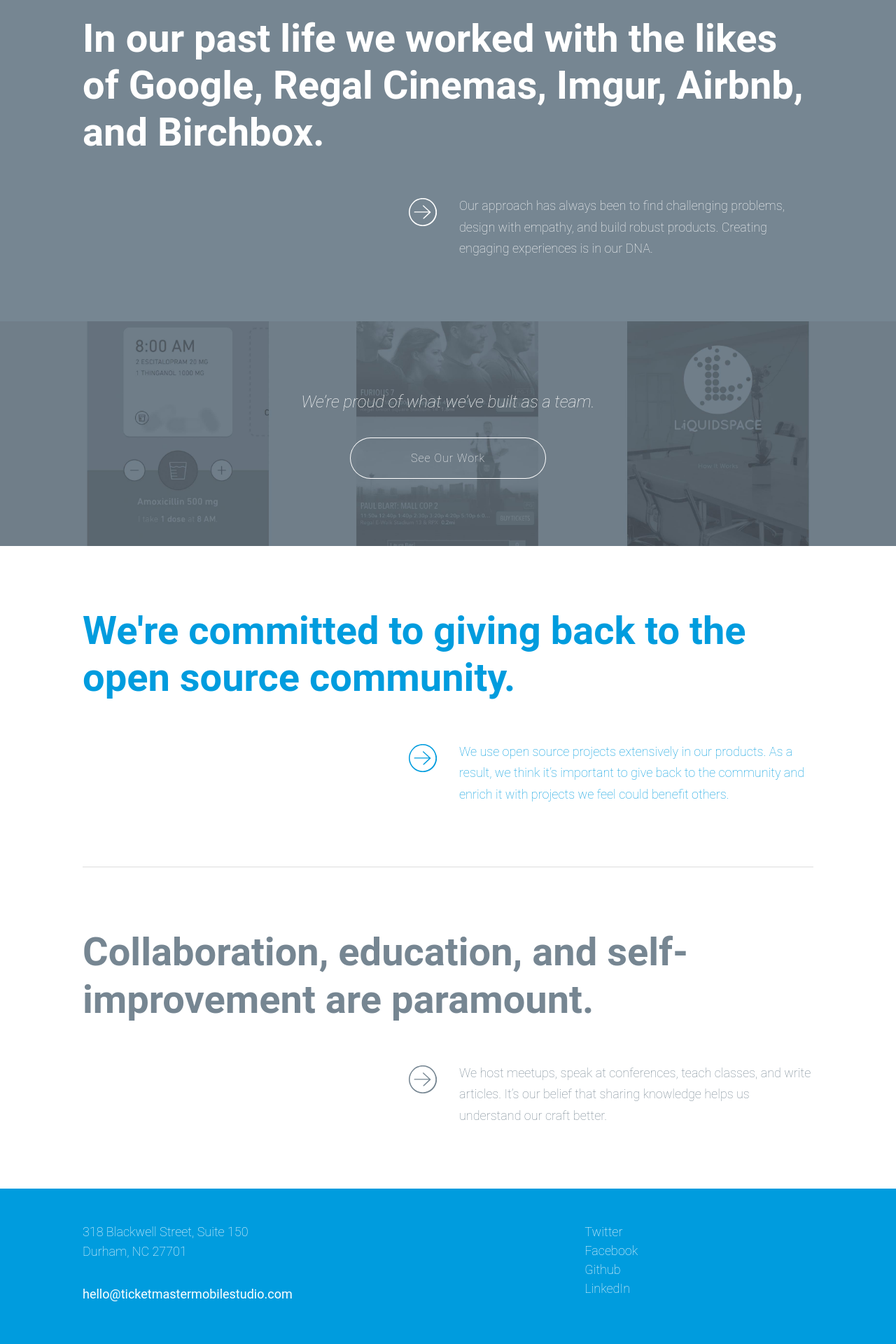
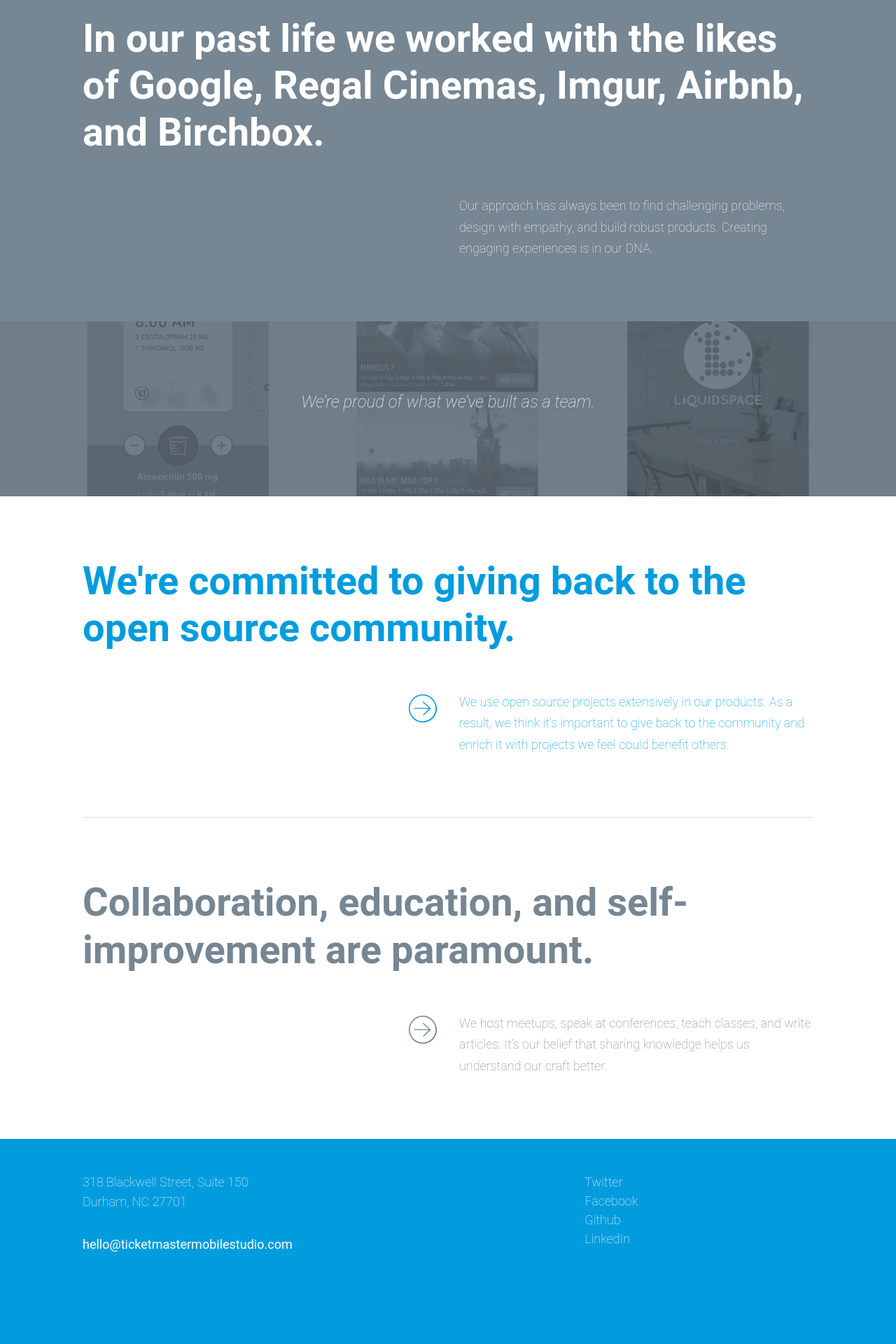
Before and after one commit to TicketmasterMobileStudio/ticketmastermobilestudio.github.io, a Jekyll site: the page built from index.md, in a window 1280 px wide. Shown: the part 1007-2927 px from the top of the page at 70% size. Built offline with Jekyll 4.4.1, drawn with Linux system fonts in a browser that asks for light colours; after the commit the page ends 2856 px from its top, so only the background shows below that.

Commit message:
Remove links to twotoasters.com from homepage

```diff
--- a/_layouts/home.html
+++ b/_layouts/home.html
@@ -39,16 +39,15 @@
         <section id="pastwork">
           <article id="past-work" class="row">
             <h2 class="columns large-12">In our past life we worked with the likes of Google, Regal Cinemas, Imgur, Airbnb, and Birchbox.</h2>
-            <a target="_blank" href="http://twotoasters.com/work" class="homedescription columns small-12 medium-6 large-6">
+            <p class="homedescription columns small-12 medium-6 large-6">
               Our approach has always been to find challenging problems, design with empathy, and build robust products. Creating engaging experiences is in our DNA.
-            </a>
+            </p>
           </article>
         </section>
         <section id="pride">
           <article class="row photo">
             <div class="columns large-12">
               <p class="hide-for-small-only">We’re proud of what we’ve built as a team.</p>
-              <a class="button" target="_blank" href="http://twotoasters.com/work">See Our Work</a>
             </div>
           </article>
         </section>
@@ -62,7 +61,7 @@
             <article id="self-improvement" class="row">
               <hr/>
               <h2 class="columns large-12">Collaboration, education, and self-improvement are paramount.</h2>
-              <a target="_blank" href="http://twotoasters.com/blogs/ideas/" class="homedescription columns small-12 medium-6 large-6">
+              <a target="_blank" href="{{ site.baseurl }}/blog" class="homedescription columns small-12 medium-6 large-6">
                 We host meetups, speak at conferences, teach classes, and write articles. It’s our belief that sharing knowledge helps us understand our craft better.
               </a>
             </article>
--- a/_sass/_home.scss
+++ b/_sass/_home.scss
@@ -71,11 +71,18 @@
 	}
 }
 
-a.homedescription {
+.homedescription {
 	@include largebodyfontsize;
 	@include largebodyspacing;
 	line-height: 1.7;
 	color: $white;
+}
+
+a.homedescription {
+	&:hover {
+		opacity: 0.5;
+	}
+
 	@media #{$medium-up} {
 		&:before {
 			background: url(../images/arrow_white.svg);
@@ -89,10 +96,8 @@
 			position: absolute;
 		}
 	}
-	&:hover {
-		opacity: 0.5;
-	}
 }
+
 #selective {
 	background-color: #005b82;
 	background-image: url(../images/selected.jpg);
```
